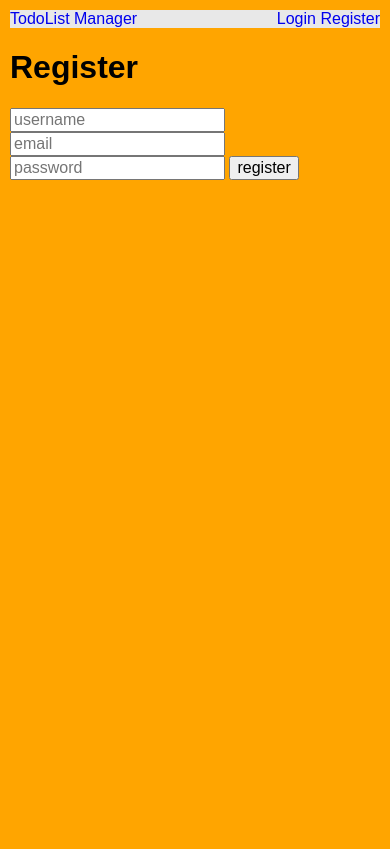
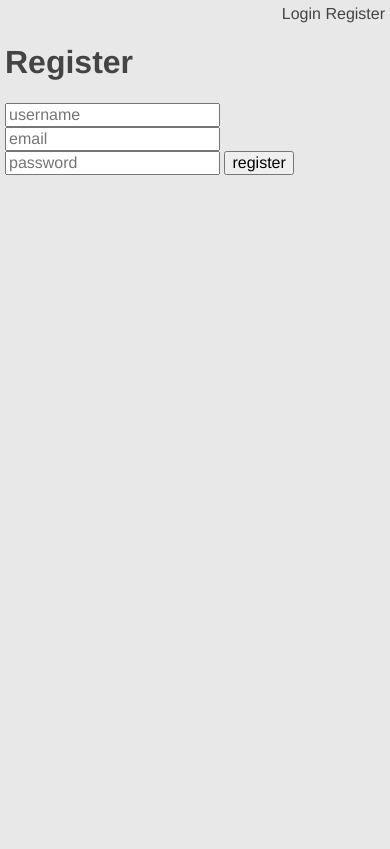
Before and after one commit to linasmnew/todolist, a PHP site: page /register.php in a window 390 px wide. Before the commit the page ends 180 px from the top, so only its background shows below. Run offline with PHP 8.4, Linux system fonts and the light colour scheme.

Commit message:
added user area styling and working on mobile first approach

```diff
--- a/css/main.css
+++ b/css/main.css
@@ -1,25 +1,186 @@
-body{
-  background: orange;
+html,body{
+  height: 100%;
+
 }
-a{
+body  {
+  background: #E8E8E8;
+}
+
+a {
+  color:#444;
   text-decoration: none;
 }
-#wrapper{
+
+h1,h2 {
+  color:#444;
+}
+h2{
+  font-size: 1.3em;
+}
+input {
+  box-sizing: border-box;
+  -moz-box-sizing: border-box;
+  -webkit-box-sizing: border-box;
+  -o-box-sizing: border-box;
+}
+#wrapper {
+  min-height: 100%;
   margin: auto;
-  margin: 10px;
+  margin: 5px;
+  font-family: 'Helvetica Neue', Helvetica, Arial, sans-serif;
+}
+footer{
+  min-height: 50px;
+  text-align: center;
+  background: white;
+  margin-left:5px;
+  margin-right:5px;
 }
 
 /******** =HEADER **********/
-header{
-  background: #E8E8E8;
+
+#logo{
+  display: none;
 }
-#logo {
-  display: inline-block;
-}
-header ul{
+header ul {
   display: inline-block;
   float: right;
 }
-header li{
+header li {
   display: inline-block;
 }
+
+#search_form input{
+  display: inline-block;;
+  outline:none;
+  border-style: none;
+  padding:10px;
+  float: left;
+  width: 80%;
+}
+#search_form input[type="submit"] {
+  background: #aaa;
+  color:white;
+  padding:10px;
+  width: 20%;
+}
+#search_form input[type="submit"]:hover {
+  background: #ccc;
+}
+header:after{
+  content: " ";
+  display: table;
+  clear: both;
+}
+
+/******* =Add task *******/
+.add_task_title{
+  display: inline-block;
+  border-bottom: 5px solid #ccc;
+  padding-top:10px;
+}
+#add_task_form input{
+  outline:none;
+  width: 100%;
+  border-style: none;
+  padding:10px;
+  background: #E8E8E8;
+  border-bottom: 1px solid #ccc;
+}
+#add_task_form select{
+  color: #9e9e9e;
+  -moz-appearance: none;
+  -o-appearance: none;
+  -webkit-appearance: none;
+  appearance:none;
+  border-style:none;
+  outline:none;
+  background: url(../img/arrow.png) no-repeat right #E8E8E8;
+  padding:10px;
+  width: 100%;
+}
+#add_task_form input[type="submit"] {
+  border-style: none;
+  background: #06e589;
+  color:white;
+  padding:5px;
+  margin-top:10px;
+}
+
+
+/******** =Todo categories **********/
+.todo_categories {
+  padding-top: 20px;
+}
+.categories_title{
+  display: inline-block;
+  border-bottom: 5px solid #ccc;
+}
+.todo_categories ul{
+  padding-top: 10px;
+}
+.todo_categories li{
+  float: left;
+  display: inline-block;
+  width: 31.3333%;
+  border-bottom: 5px solid #5A71FF;
+  text-align: center;
+  min-height: 70px;
+  margin-bottom:10px;
+}
+/* every 3rd starting from 2 */
+.todo_categories li:nth-child(3n+2){
+  margin-left:3%;
+  border-bottom: 5px solid #E852A3;
+}
+/* every 3rd starting from beginning */
+.todo_categories li:nth-child(3n){
+  float: right;
+  right: 0;
+  border-bottom: 5px solid #FFB64E;
+}
+
+.todo_categories li a {
+  display: inline-block;
+  background: #ccc;
+  width: 100%;
+  padding-top: 25px;
+  padding-bottom: 25px;
+}
+
+.last_category{
+    color:#f5f5f5;
+}
+.todo_categories:after{
+  content: " ";
+  display: table;
+  clear: both;
+}
+
+
+
+@media (min-width:768px) and (max-width:1500px) {
+  header {
+    background: #44E87E;
+    width: 100%;
+    padding-top:10px;
+  }
+  #logo {
+    display: inline-block;
+    padding-bottom: 10px;
+  }
+  #logo a{
+    color: #fff;
+  }
+  /*header:after{
+    content: " ";
+    display: table;
+    clear: both;
+  }
+  #search{
+    display: inline-block;
+    float: right;
+  }*/
+
+
+}
```
